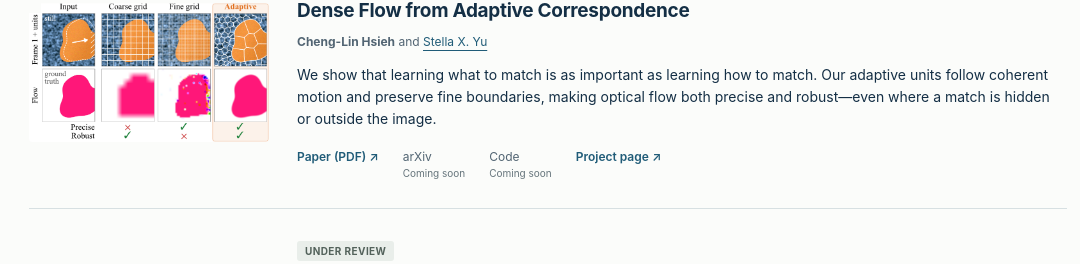
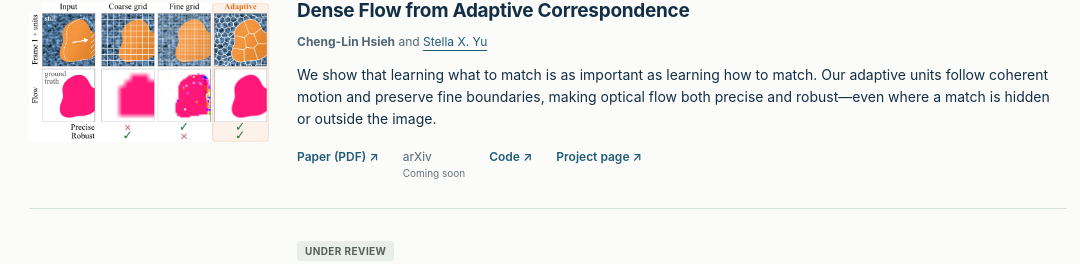
Before and after one commit to chenglinh/chenglinh.github.io, a Jekyll site: the page index.html, which Jekyll copies as it is, in a window 1280 px wide, cut to the strip 736-1000 px from the top of the page. Shown: the whole strip, without its empty margins (92-1172 px from the left). Built offline with Jekyll 4.4.1, drawn with Linux system fonts in a browser that asks for light colours.

Commit message:
Link Dense Flow code repository
Co-authored-by: Cursor <cursoragent@cursor.com>

```diff
--- a/index.html
+++ b/index.html
@@ -29,7 +29,7 @@
 <article class="research-card">
 <figure class="project-media flow-illustration"><img src="assets/teasers/dense-flow-figure-2a.png" alt="Figure 2a compares coarse, fine, and adaptive matching units. Adaptive units preserve motion boundaries while remaining robust when matches are missing." width="1500" height="867" loading="lazy"></figure>
 <div><p class="badge">NeurIPS 2026</p><h3>Dense Flow from Adaptive Correspondence</h3><p class="authors"><strong>Cheng-Lin Hsieh</strong> and <a href="https://web.eecs.umich.edu/~stellayu/">Stella X. Yu</a></p><p>We show that learning what to match is as important as learning how to match. Our adaptive units follow coherent motion and preserve fine boundaries, making optical flow both precise and robust—even where a match is hidden or outside the image.</p>
-<div class="project-links" aria-label="Dense Flow resources"><a href="papers/dense-flow-adaptive-correspondence.pdf">Paper (PDF) ↗</a><span>arXiv <small>Coming soon</small></span><span>Code <small>Coming soon</small></span><a href="https://chenglinh.github.io/DACE/">Project page ↗</a></div></div>
+<div class="project-links" aria-label="Dense Flow resources"><a href="papers/dense-flow-adaptive-correspondence.pdf">Paper (PDF) ↗</a><span>arXiv <small>Coming soon</small></span><a href="https://github.com/chenglinh/DACE">Code ↗</a><a href="https://chenglinh.github.io/DACE/">Project page ↗</a></div></div>
 </article>
 <article class="research-card">
 <figure class="project-media"><video controls muted loop playsinline preload="metadata" poster="assets/teasers/fall-recovery.jpg" width="780" height="423" aria-label="A real Unitree G1 performs guided fall recovery on raised terrain"><source src="assets/teasers/fall-recovery.mp4" type="video/mp4">Your browser does not support video. <a href="assets/teasers/fall-recovery.mp4">Watch the recovery demo</a>.</video></figure>
```
